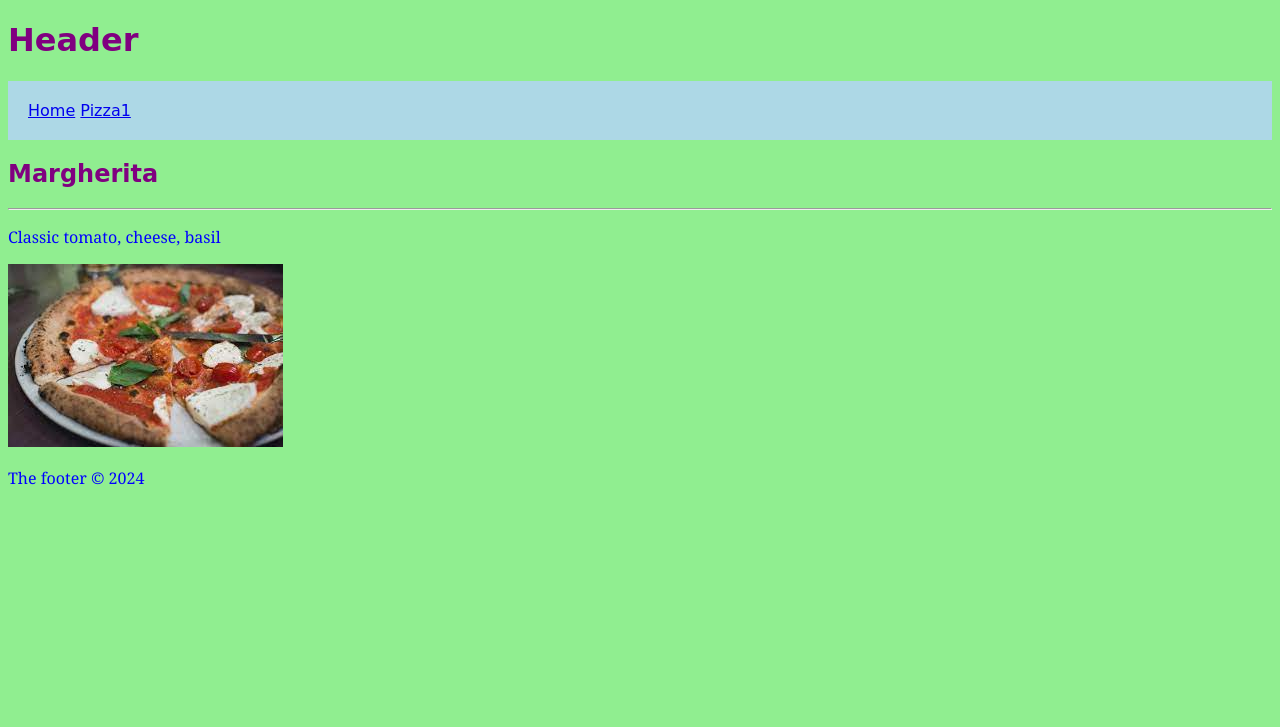
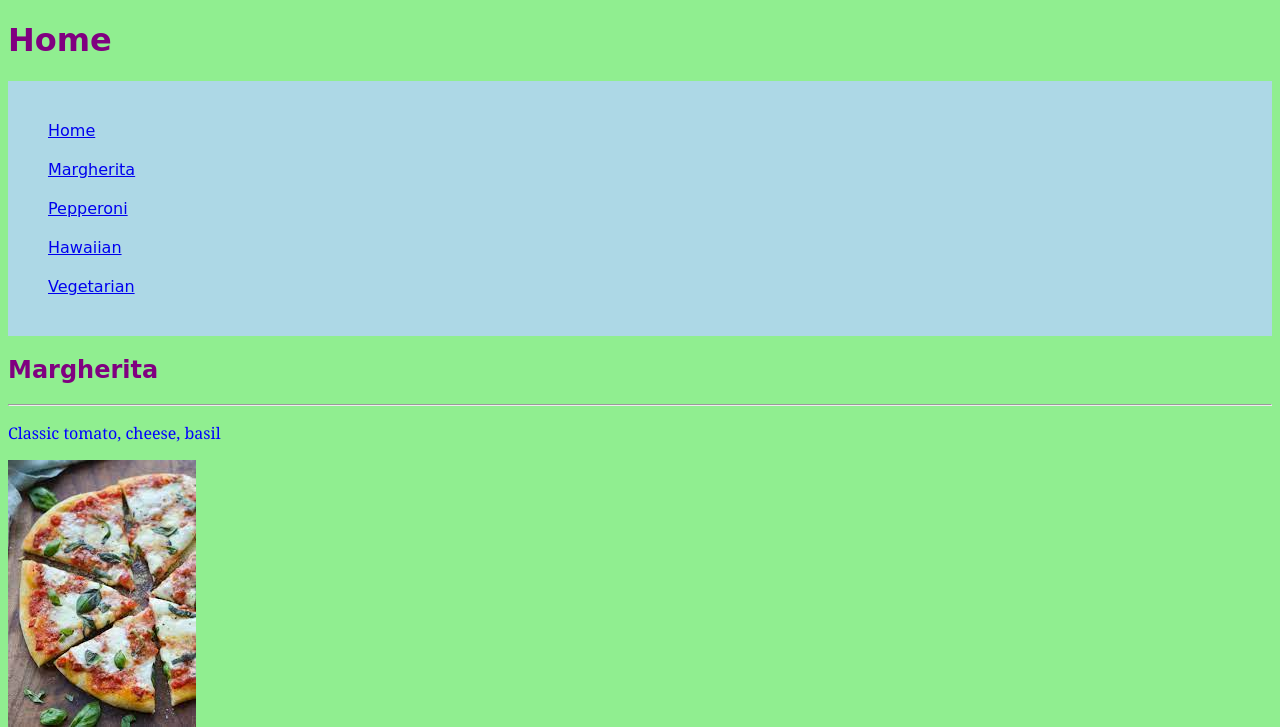
Before and after one commit to akhilasharma17/pizza, a Flask app: page /pizza/1 in a window 1280 px wide. Shown: the top 727 px of the page. Run offline with Flask 3, Linux system fonts and the light colour scheme; data comes from the database, SQL or seed files in the repository; both versions use the stored data as it was after the commit.

Commit message:
all four pizza pages created

```diff
--- a/routes.py
+++ b/routes.py
@@ -23,7 +23,7 @@
     cursor = conn.cursor()
     cursor.execute("SELECT * FROM Pizza WHERE pizza_id=?", (id,))
     pizza = cursor.fetchone()
-    return render_template('pizza.html', pizza=pizza)
+    return render_template('margherita.html', pizza=pizza)
 
 
 if __name__ == "__main__":
--- a/static/style.css
+++ b/static/style.css
@@ -4,6 +4,7 @@
 	color: purple;
 	background-color: lightgreen;
 }
+
 p{
 	color: blue;
 	font-family: "Cambria";
@@ -11,9 +12,25 @@
 
 nav{
 	background-color: lightblue;
-	padding:20px;
+	padding: 30px;
 }
 nav a:hover {
-	background-color: blue;
+	background-color: rgb(33, 123, 126);
 	color: black;
 }
+nav a.active {
+	background-color: #54ca9f;
+	color: rgb(0, 0, 0);
+  }
+ul{
+	list-style-type: none;
+	margin:0;
+	padding:0;
+}
+li{
+	display: inline;
+}
+a{
+	display: block;
+	padding: 10px;
+}
--- a/templates/home.html
+++ b/templates/home.html
@@ -1,6 +1,6 @@
 
 {%extends "layout.html"%}
 {%block content%}
-    <p class="homepage">Hello World!</p>
-    <img src="/static/images/____.jpg" width="30%">
+    <p class="homepage">Pizza!</p>
+    <img src="/static/images/pizza.jpg" width="30%">
 {%endblock%}
--- a/templates/layout.html
+++ b/templates/layout.html
@@ -1,17 +1,22 @@
 <!doctype html>
 <html>
     <head>
-        <title>Title</title>
+        <title>Pizza Website</title>
         <link rel="stylesheet" href="/static/style.css">
     </head>
 
     <body>
         <header>
-            <h1>Header</h1>
+            <h1>Home</h1>
         </header>
         <nav>
-                <a href="http://127.0.0.1:5000">Home</a>
-                <a href="http://127.0.0.1:5000/pizza/1">Pizza1</a>
+            <ul>
+                <li><a href="http://127.0.0.1:5000">Home</a></li>
+                <li><a href="http://127.0.0.1:5000/pizza/1">Margherita</a></li>
+                <li><a href="http://127.0.0.1:5000/pizza/2">Pepperoni</a></li>
+                <li><a href="http://127.0.0.1:5000/pizza/3">Hawaiian</a></li>
+                <li><a href="http://127.0.0.1:5000/pizza/4">Vegetarian</a></li>
+            </ul>
         </nav>
 
         <main>
```
Also changed, not shown: templates/hawaiian.html (added, +7 -0 lines), templates/pepperoni.html (added, +7 -0 lines), templates/vegetarian.html (added, +7 -0 lines), pizza.db, static/images/margherita.jpg, static/images/pizza.jpg, templates/margherita.html (renamed from templates/pizza.html), 1 other file.
